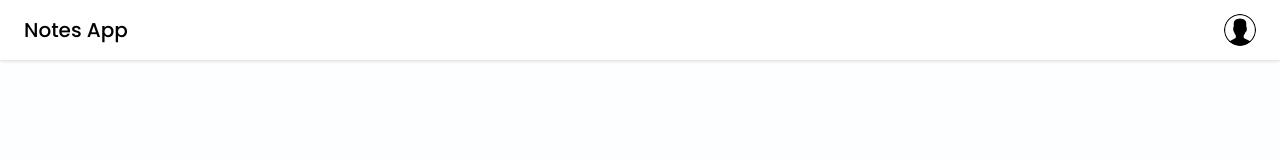
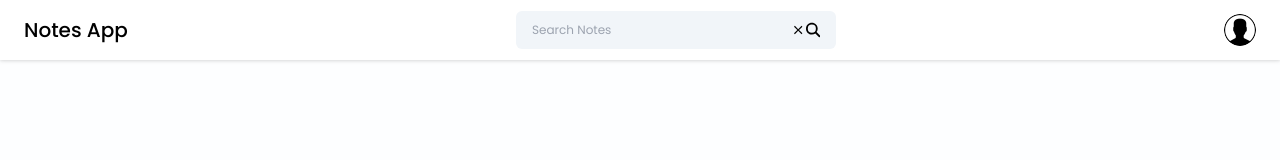
Before and after one commit to arbabhassan1/NoteNest-App, a React (Vite) app in the folder frontend/: page /dashboard in a window 1280 px wide. Shown: the top 160 px of the page. Built offline with nearby package versions, Linux system fonts and the light colour scheme.

Commit message:
Search UI

```diff
--- a/frontend/src/components/Navbar.jsx
+++ b/frontend/src/components/Navbar.jsx
@@ -1,6 +1,7 @@
 import React from "react";
 import ProfileInfo from "./Cards/ProfileInfo";
 import { useNavigate } from "react-router-dom";
+import SearchBar from "./SearchBar/SearchBar";
 const Navbar = () => {
   const navigate = useNavigate();
   const onLogout = () => {
@@ -9,6 +10,7 @@
   return (
     <div className="bg-white flex items-center justify-between px-6 py-2 drop-shadow">
       <h2 className="text-xl font-medium py-2 text-black">Notes App</h2>
+      <SearchBar />
       <ProfileInfo onLogout={onLogout} />
     </div>
   );
--- a/frontend/src/components/SearchBar/SearchBar.jsx
+++ b/frontend/src/components/SearchBar/SearchBar.jsx
@@ -1,7 +1,20 @@
 import React from "react";
-
-const SearchBar = () => {
-  return <div></div>;
+import { FaMagnifyingGlass } from "react-icons/fa6";
+import { IoMdClose } from "react-icons/io";
+const SearchBar = ({ value, onChange, handelSearch, onClearSeacrh }) => {
+  return (
+    <div className="w-80 flex items-center px-4 bg-slate-100 rounded-md">
+      <input
+        type="text"
+        placeholder="Search Notes"
+        value={value}
+        onChange={onChange}
+        className="w-full text-xs  bg-transparent py-[11px] outline-none "
+      />
+      <IoMdClose />
+      <FaMagnifyingGlass />
+    </div>
+  );
 };
 
 export default SearchBar;
```
